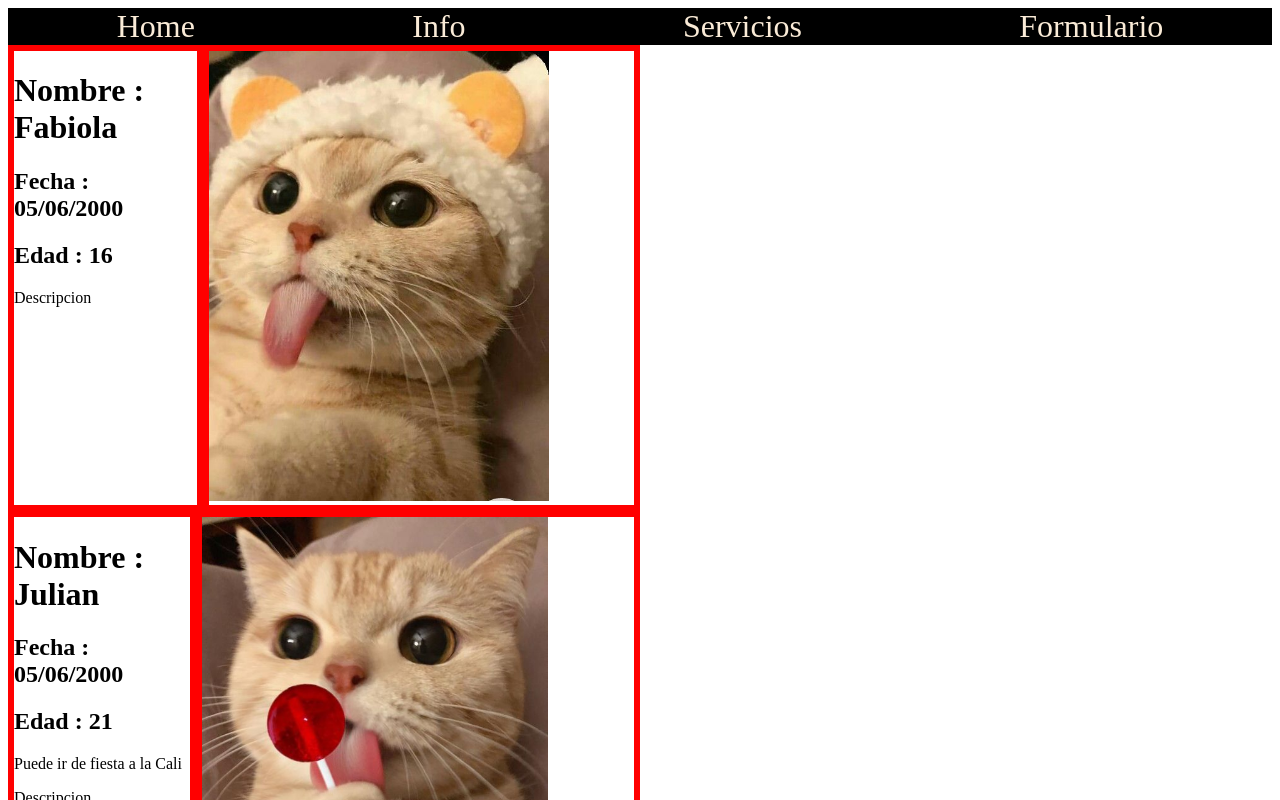
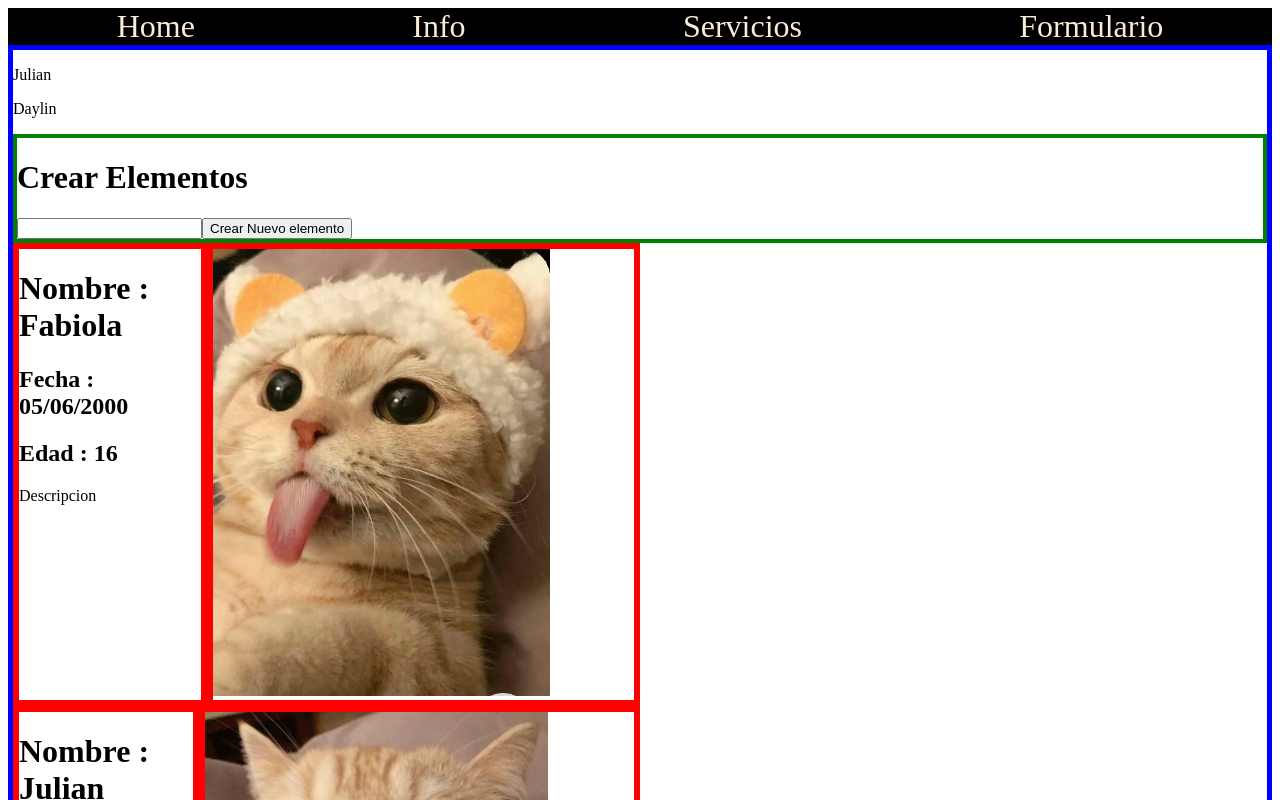
Before and after one commit to reds98/Empleate-Angular, an Angular app in the folder HolaMundo/: page / in a window 1280 px wide. Shown: the top 800 px of the page. Built offline with nearby package versions, Linux system fonts and the light colour scheme.

Commit message:
Comunicacion hijo-Padre

```diff
--- a/HolaMundo/src/app/app.module.ts
+++ b/HolaMundo/src/app/app.module.ts
@@ -13,6 +13,7 @@ import { FormularioComponent } from './formulario/formulario.component';
 import { ConsultasComponent } from './consultas/consultas.component';
 import { ErrorPageComponent } from './error-page/error-page.component';
 import { NavbarComponent } from './navbar/navbar.component';
+import { CrearElementoComponent } from './crear-elemento/crear-elemento.component';
 
 @NgModule({
   declarations: [
@@ -26,7 +27,8 @@ import { NavbarComponent } from './navbar/navbar.component';
     FormularioComponent,
     ConsultasComponent,
     ErrorPageComponent,
-    NavbarComponent
+    NavbarComponent,
+    CrearElementoComponent
   ],
   imports: [
     BrowserModule,
--- /dev/null
+++ b/HolaMundo/src/app/crear-elemento/crear-elemento.component.css
@@ -0,0 +1,3 @@
+div{
+    border: solid green 4px;
+}
--- /dev/null
+++ b/HolaMundo/src/app/crear-elemento/crear-elemento.component.html
@@ -0,0 +1,5 @@
+<div>
+    <h1>Crear Elementos</h1>
+    <input type="text" #elementoNuevo>
+    <button (click)="agregarNombre(elementoNuevo.value)">Crear Nuevo elemento</button>
+</div>
--- /dev/null
+++ b/HolaMundo/src/app/crear-elemento/crear-elemento.component.ts
@@ -0,0 +1,16 @@
+import { Component, OnInit,Output,EventEmitter } from '@angular/core';
+
+@Component({
+  selector: 'app-crear-elemento',
+  templateUrl: './crear-elemento.component.html',
+  styleUrls: ['./crear-elemento.component.css']
+})
+export class CrearElementoComponent  {
+  @Output() canalComunicacion= new EventEmitter<string>()
+
+
+  agregarNombre(elemento:string){
+    this.canalComunicacion.emit(elemento)
+  }
+
+}
--- a/HolaMundo/src/app/home/home.component.css
+++ b/HolaMundo/src/app/home/home.component.css
@@ -0,0 +1,3 @@
+div{
+    border: blue 5px solid
+}
--- a/HolaMundo/src/app/home/home.component.html
+++ b/HolaMundo/src/app/home/home.component.html
@@ -1,3 +1,7 @@
-<app-tarjeta [nombre]="'Fabiola'" [edad]="16" [imagen]="'assets/lengua.jpg'"></app-tarjeta>
-<app-tarjeta [nombre]="'Julian'" [edad]="21" [imagen]="'assets/paleta.jpg'" ></app-tarjeta>
-<app-tarjeta ></app-tarjeta>
+<div>
+    <p *ngFor="let item of personasInscritas">{{item}}</p>
+    <app-crear-elemento (canalComunicacion)="addItem($event)"></app-crear-elemento>
+    <app-tarjeta [nombre]="'Fabiola'" [edad]="16" [imagen]="'assets/lengua.jpg'"></app-tarjeta>
+    <app-tarjeta [nombre]="'Julian'" [edad]="21" [imagen]="'assets/paleta.jpg'"></app-tarjeta>
+    <app-tarjeta></app-tarjeta>
+</div>
--- a/HolaMundo/src/app/home/home.component.ts
+++ b/HolaMundo/src/app/home/home.component.ts
@@ -5,11 +5,11 @@ import { Component, OnInit } from '@angular/core';
   templateUrl: './home.component.html',
   styleUrls: ['./home.component.css']
 })
-export class HomeComponent implements OnInit {
+export class HomeComponent  {
+  personasInscritas:Array<string>=["Julian","Daylin"]
 
-  constructor() { }
-
-  ngOnInit(): void {
+  addItem(elemento:string){
+    this.personasInscritas.push(elemento)
   }
 
 }
```
Also changed, not shown: 1 other file (tests, documents, lock files or other folders).
